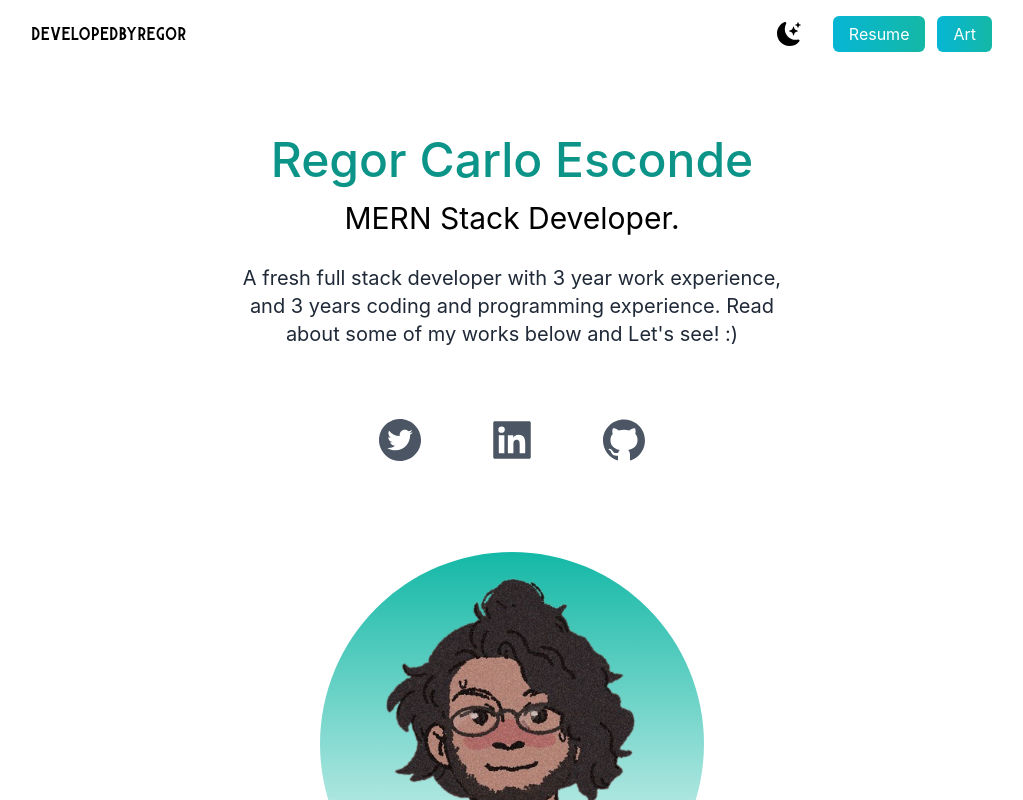
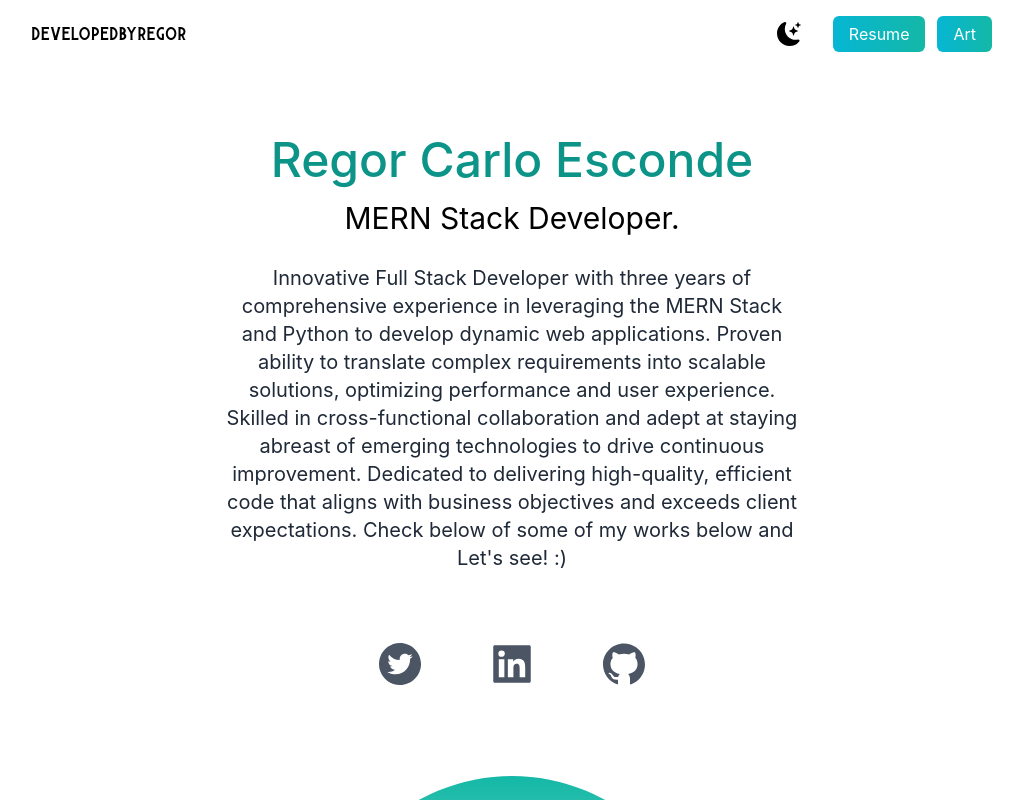
Before and after one commit to 13urning/13urning-Personal-Portfolio, a React (Create React App) app in the folder client/: page / in a window 1280 px wide. Shown: the top 800 px of the page, without its empty margins (128-1151 px from the left). Built offline with nearby package versions, Linux system fonts and the light colour scheme.

Commit message:
Update Profile.jsx

```diff
--- a/client/src/components/Profile/Profile.jsx
+++ b/client/src/components/Profile/Profile.jsx
@@ -10,8 +10,7 @@ export default function Profile() {
         MERN Stack Developer.{" "}
       </h3>
       <p className="text-md py-5 leading-8 text-gray-800 md:text-xl max-w-xl mx-auto dark:text-gray-300">
-        A fresh full stack developer with 3 year work experience, and 3 years
-        coding and programming experience. Read about some of my works below and
+         Innovative Full Stack Developer with three years of comprehensive experience in leveraging the MERN Stack and Python to develop dynamic web applications. Proven ability to translate complex requirements into scalable solutions, optimizing performance and user experience. Skilled in cross-functional collaboration and adept at staying abreast of emerging technologies to drive continuous improvement. Dedicated to delivering high-quality, efficient code that aligns with business objectives and exceeds client expectations. Check below of some of my works below and
         Let's see! :)
       </p>
     </div>
```
